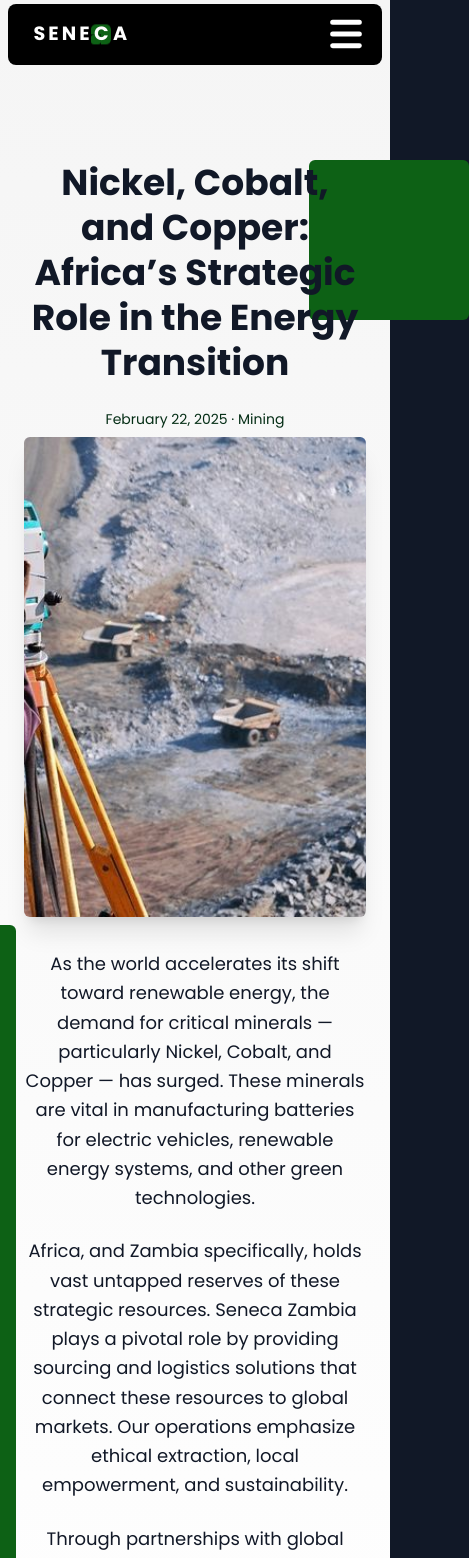
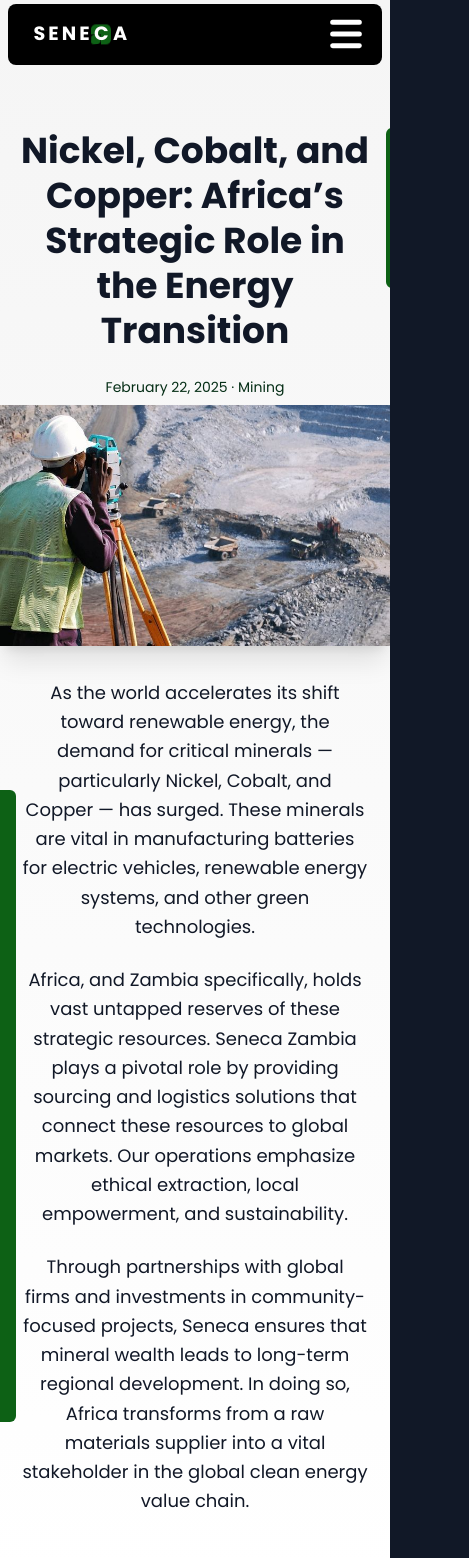
Before and after one commit to Ballo-Innovations/seneca, a Next.js app: page /blog/critical-minerals-africa in a window 390 px wide. Shown: the top 1558 px of the page, 469 px wide, since content can reach past the window. Built offline with nearby package versions, Linux system fonts and the light colour scheme; a web font is replaced by a local one.

Commit message:
improve responsiveness

```diff
--- a/app/globals.css
+++ b/app/globals.css
@@ -186,6 +186,10 @@ body {
   .main-heading {
     font-size: 2.5em;
   }
+
+  .nav-padding {
+    padding-top: 8em;
+  }
 }
 
 @media (width <= 768px){
--- a/components/blogsPage/blogPost/index.jsx
+++ b/components/blogsPage/blogPost/index.jsx
@@ -7,11 +7,11 @@ export async function generateStaticParams() {
 
 export default function BlogPost({ post }) {
   return (
-    <section className="blog-post relative min-h-screen bg-gradient-to-b from-[whitesmoke] to-white text-gray-900 py-16 px-6 nav-padding">
+    <section className="blog-post relative min-h-screen bg-gradient-to-b from-[whitesmoke] to-white text-gray-900 py-16 md:px-6 nav-padding w-screen overflow-hidden">
       <div className="absolute -left-[4rem] lg:-left-5 top-[50%] h-[40%] w-[5rem] shape rounded-md" />
       <div className="max-w-2xl md:max-w-3xl lg:max-w-6xl mx-auto z-[1] relative">
-        <div className="absolute right-[-30%] md:right-[-10%] top-0 h-40 w-40 shape rounded-md z-[-1]" />
-        <h1 className="text-4xl font-bold mb-4 leading-tight text-gray-900">
+        <div className="absolute right-[-40%] md:right-[-10%] top-0 h-40 w-40 shape rounded-md z-[-1]" />
+        <h1 className="text-4xl font-bold mb-4 leading-tight text-gray-900 px-3 md:px-0">
           {post.title}
         </h1>
 
@@ -23,9 +23,9 @@ export default function BlogPost({ post }) {
           alt={post.title}
           width={1200}
           height={600}
-          className="rounded-md mb-8 w-full h-[30rem] object-cover shadow-xl"
+          className="md:rounded-md mb-8 w-full md:h-[30rem] object-cover shadow-xl"
         />
-        <article className="text-lg leading-relaxed text-gray-900 space-y-6">
+        <article className="text-lg leading-relaxed text-gray-900 space-y-6 px-[1.4rem] md:px-0">
           {post.content.split('\n').map((paragraph, i) => (
             <p key={i}>{paragraph}</p>
           ))}
--- a/components/blogsPage/index.jsx
+++ b/components/blogsPage/index.jsx
@@ -20,7 +20,7 @@ export default function BlogPage() {
     <main className="bg-[whitesmoke] text-gray-900">
       {/* Hero Section */}
       <section
-        className="relative py-[8rem] bg-cover bg-center flex items-center justify-center text-white"
+        className="relative py-[8rem] bg-cover bg-center flex items-center justify-center text-white w-screen overflow-hidden"
         style={{ backgroundImage: `url("${blogsPageCover.src}")` }}
       >
         <div className="absolute h-full w-full bg-white/50" />
@@ -39,7 +39,7 @@ export default function BlogPage() {
           <h1 className="text-4xl md:text-5xl font-bold mb-10">
             Your African Trade Partner
           </h1>
-          <div className="mt-6 flex justify-center">
+          <div className="mt-6 flex justify-center px-5 md:px-0">
             <input
               type="text"
               placeholder="Search articles..."
@@ -58,7 +58,7 @@ export default function BlogPage() {
       </section>
 
       {/* Articles Section */}
-      <section className="max-w-7xl mx-auto px-4 py-20">
+      <section className="max-w-7xl mx-auto px-3 md:px-4 py-20">
         <h2 className="text-4xl text-black font-bold mb-8">Popular Articles</h2>
 
         {filteredPosts.length === 0 ? (
@@ -108,7 +108,7 @@ export default function BlogPage() {
         )}
       </section>
 
-      <section className="max-w-7xl mx-auto px-4 pb-20">
+      <section className="max-w-7xl mx-auto px-2 md:px-4 pb-20">
         <h2 className="text-4xl text-black font-bold mb-8">Latest Articles</h2>
 
         {filteredPosts.length === 0 ? (
```
